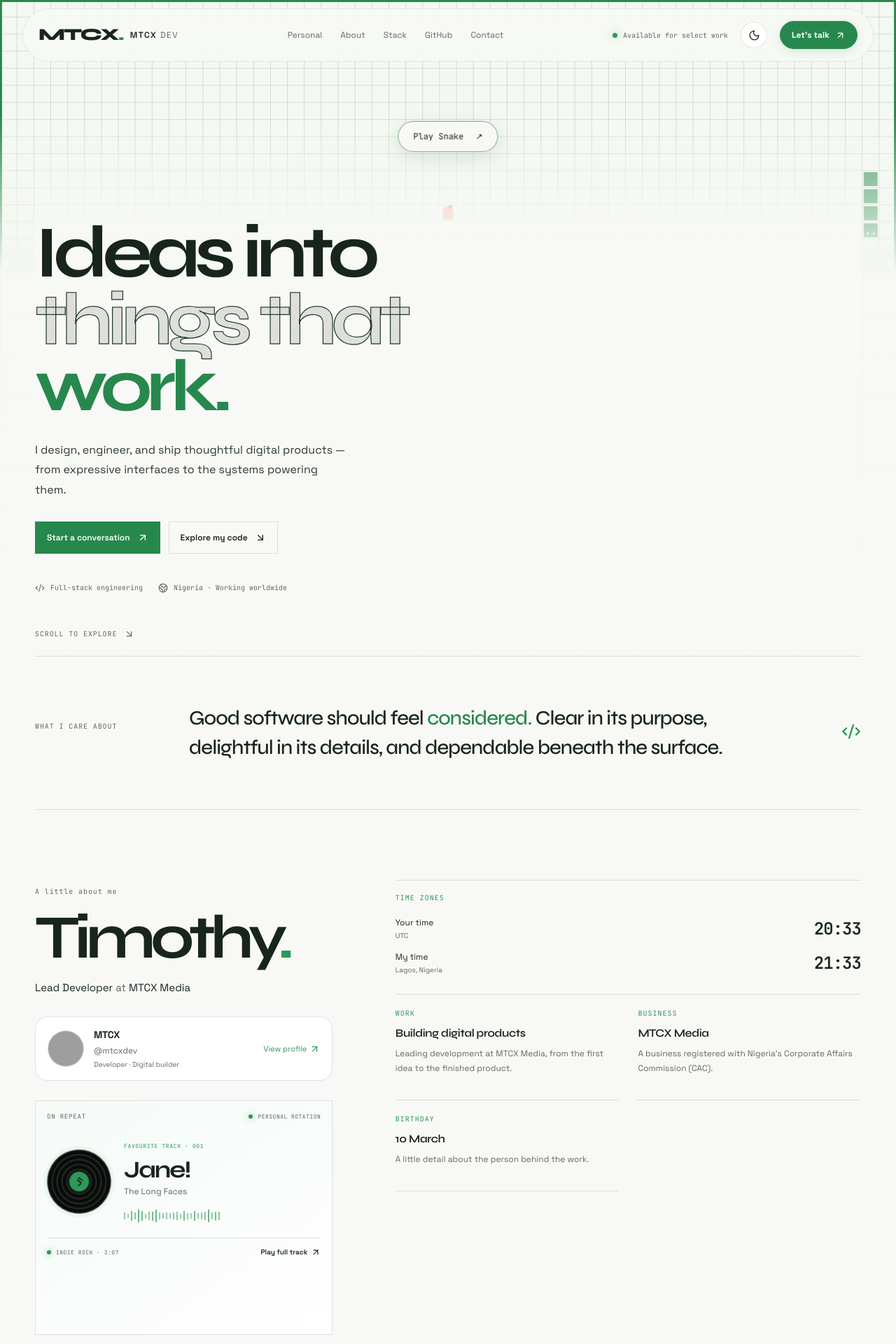
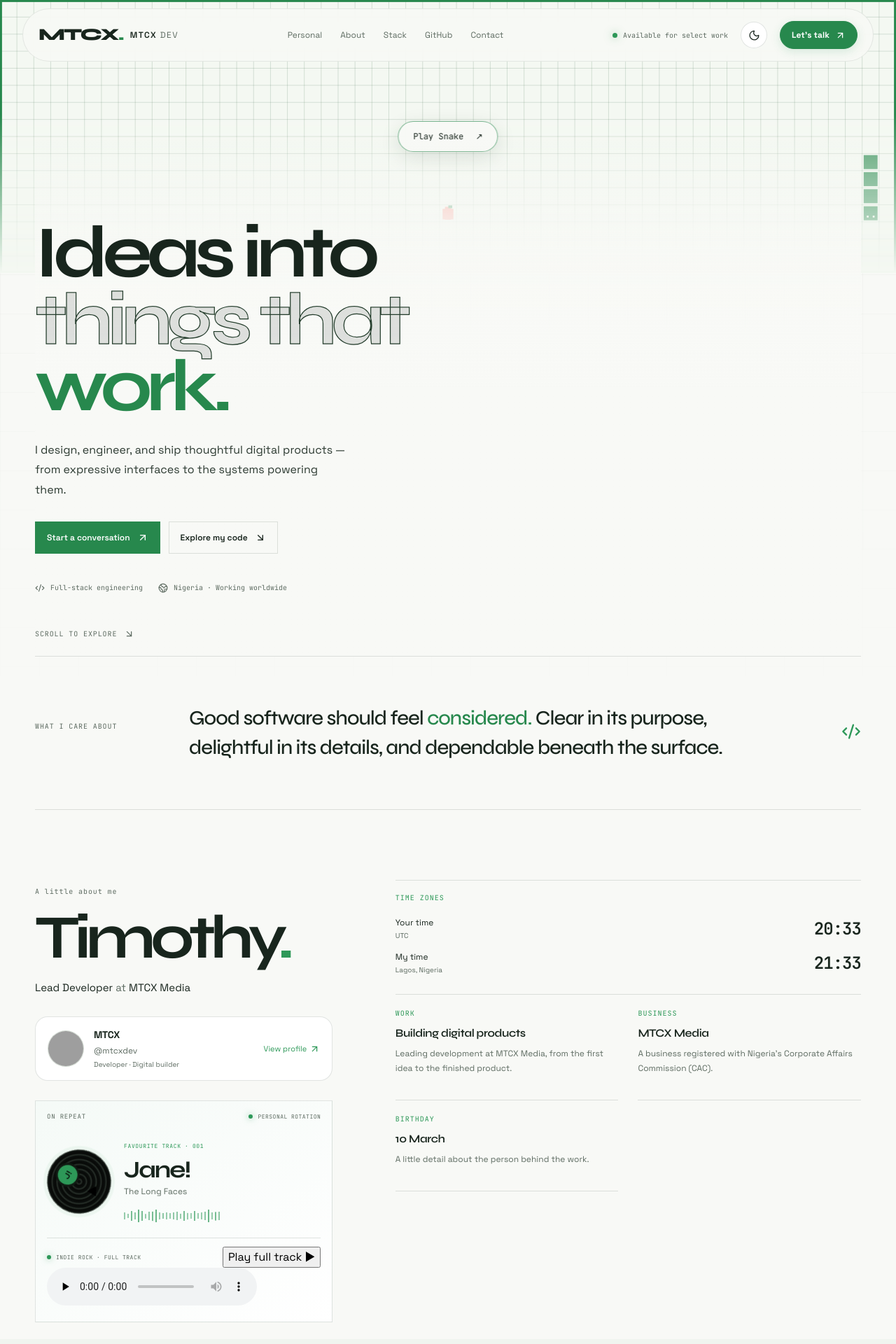
Before and after one commit to mtcxdev/mtcxdev.github.io, a React (Vite) app: page / in a window 1280 px wide. Shown: the top 1920 px of the page at 70% size. Built offline with nearby package versions, Linux system fonts and the light colour scheme; no server answers; grey boxes are pictures that could not be loaded.

Commit message:
Remove broken intro overlay and add local full-track audio player

```diff
--- a/src/App.tsx
+++ b/src/App.tsx
@@ -1,4 +1,4 @@
-import { lazy, Suspense, useCallback, useEffect, useMemo, useState } from 'react';
+import { lazy, Suspense, useCallback, useEffect, useMemo, useRef, useState } from 'react';
 import { ArrowDownRight, ArrowUpRight, Code2, ExternalLink, GitBranch, Globe2, Moon, Sun } from 'lucide-react';
 import './App.css';
 import { PageViews } from './components/PageViews';
@@ -16,7 +16,7 @@ const TECH = [
   { group: 'Product & workflow', items: [['Git','git'],['GitHub Actions','githubactions'],['Figma','figma'],['Linux','linux'],['Sentry','sentry'],['PostHog','posthog'],['Stripe','stripe'],['Brevo','brevo']] },
 ];
 
-function GithubActivity({ onLoaded }: { onLoaded: () => void }) {
+function GithubActivity() {
   const [contributions,setContributions] = useState<Contribution[]>([]);
   const [repos,setRepos] = useState<Repo[]>([]);
   const [status,setStatus] = useState<'loading'|'ready'|'error'>('loading');
@@ -25,9 +25,9 @@ function GithubActivity({ onLoaded }: { onLoaded: () => void }) {
     Promise.all([
       fetch(`https://github-contributions-api.jogruber.de/v4/${USER}?y=last`).then(r=>{if(!r.ok) throw new Error('contributions unavailable'); return r.json()}),
       fetch(`https://api.github.com/users/${USER}/repos?sort=updated&per_page=100`).then(r=>{if(!r.ok) throw new Error('repositories unavailable'); return r.json()})
-    ]).then(([activity,repositoryList])=>{ if(!live)return; setContributions(activity.contributions||[]); setRepos(repositoryList); setStatus('ready'); onLoaded(); }).catch(()=>{if(live){setStatus('error');onLoaded()}});
+    ]).then(([activity,repositoryList])=>{ if(!live)return; setContributions(activity.contributions||[]); setRepos(repositoryList); setStatus('ready'); }).catch(()=>{if(live){setStatus('error')}});
     return ()=>{live=false};
-  },[onLoaded]);
+  },[]);
   const visibleContributions = useMemo(() => {
     const days = 365;
     const cutoff = new Date(); cutoff.setHours(0,0,0,0); cutoff.setDate(cutoff.getDate()-days+1);
@@ -57,47 +57,48 @@ function LocalTimeCard() {
 
 
 function FavouriteSongPlayer() {
-  return <section className="favourite-song" aria-label="Favourite song">
+  const audioRef = useRef<HTMLAudioElement>(null);
+  const [playing, setPlaying] = useState(false);
+  const [audioError, setAudioError] = useState(false);
+  const togglePlayback = async () => {
+    const audio = audioRef.current;
+    if (!audio) return;
+    if (audio.paused) {
+      try { await audio.play(); setAudioError(false); } catch { setAudioError(true); setPlaying(false); }
+    } else { audio.pause(); }
+  };
+  return <section className={`favourite-song${playing ? ' is-playing' : ''}`} aria-label="Favourite song">
     <div className="favourite-song-top"><span className="eyebrow">ON REPEAT</span><span className="song-live"><i/> PERSONAL ROTATION</span></div>
     <div className="song-player-main">
-      <a className="song-vinyl" href="https://www.youtube.com/watch?v=HydkjjDNTmY" target="_blank" rel="noreferrer" aria-label="Listen to Jane! by The Long Faces on Spotify"><span className="vinyl-label"><i>J!</i></span></a>
+      <button className="song-vinyl" type="button" onClick={togglePlayback} aria-label={playing ? 'Pause Jane!' : 'Play Jane!'}><span className="vinyl-label"><i>J!</i></span><span className="vinyl-play-glyph">{playing ? 'Ⅱ' : '▶'}</span></button>
       <div className="song-copy"><span className="song-track-number">FAVOURITE TRACK · 001</span><h3>Jane!</h3><p>The Long Faces</p><div className="song-waveform" aria-hidden="true">{Array.from({length:28},(_,i)=><i key={i} style={{'--bar':(18+((i*17+11)%28))+'px'} as React.CSSProperties}/>)}</div></div>
     </div>
-    <div className="song-player-links"><span><i/> INDIE ROCK · 3:07</span><a href="https://www.youtube.com/watch?v=HydkjjDNTmY" target="_blank" rel="noreferrer">Play full track <ArrowUpRight size={14}/></a></div>
-    <iframe className="song-spotify-embed" src="https://www.youtube-nocookie.com/embed/HydkjjDNTmY?rel=0" title="Jane! by The Long Faces — full track on YouTube" width="100%" height="80" frameBorder="0" allow="autoplay; clipboard-write; encrypted-media; fullscreen; picture-in-picture" loading="lazy" />
+    <div className="song-player-links"><span><i/> INDIE ROCK · FULL TRACK</span><button type="button" onClick={togglePlayback}>{playing ? 'Pause track' : 'Play full track'} <span aria-hidden="true">{playing ? 'Ⅱ' : '▶'}</span></button></div>
+    <audio ref={audioRef} className="song-audio" src="/audio/jane-the-long-faces.mp3" preload="none" controls onPlay={() => setPlaying(true)} onPause={() => setPlaying(false)} onEnded={() => setPlaying(false)} onError={() => { setAudioError(true); setPlaying(false); }} />
+    {audioError && <p className="song-audio-note" role="status">Add <code>public/audio/jane-the-long-faces.mp3</code> to the repository to enable playback.</p>}
   </section>;
 }
 
-function MiniGame({ onReady }: { onReady: () => void }) {
-  return <section className="game-dock" id="play" aria-label="Snake game preview"><div className="game-dock-preview"><Suspense fallback={<div className="game-board loading-state">Loading game…</div>}><PixelCatchGame onReady={onReady} /></Suspense></div></section>;
+function MiniGame() {
+  return <section className="game-dock" id="play" aria-label="Snake game preview"><div className="game-dock-preview"><Suspense fallback={<div className="game-board loading-state">Loading game…</div>}><PixelCatchGame /></Suspense></div></section>;
 }
 
 export function App() {
   const [theme,setTheme] = useState<'dark'|'light'>(() => { try { return (localStorage.getItem('mtcx-theme') as 'dark'|'light') || (matchMedia('(prefers-color-scheme: light)').matches?'light':'dark'); } catch { return 'dark'; } });
   const [scrolled,setScrolled] = useState(false);
-  const [githubReady,setGithubReady] = useState(false);
-  const [gameReady,setGameReady] = useState(false);
-  const [minimumTimeElapsed,setMinimumTimeElapsed] = useState(false);
-  const [introVisible,setIntroVisible] = useState(true);
-  const markGameReady = useCallback(() => setGameReady(true), []);
-  const markGithubReady = useCallback(() => setGithubReady(true), []);
-  useEffect(()=>{const timer=window.setTimeout(()=>setMinimumTimeElapsed(true),1900);return()=>window.clearTimeout(timer)},[]);
-  useEffect(()=>{if(githubReady&&gameReady&&minimumTimeElapsed){const timer=window.setTimeout(()=>setIntroVisible(false),460);return()=>window.clearTimeout(timer)}},[githubReady,gameReady,minimumTimeElapsed]);
-  useEffect(()=>{const timer=window.setTimeout(()=>{setGithubReady(true);setGameReady(true)},8000);return()=>window.clearTimeout(timer)},[]);
   useEffect(()=>{document.documentElement.dataset.theme=theme; try{localStorage.setItem('mtcx-theme',theme)}catch{}},[theme]);
   useEffect(()=>{const onScroll=()=>setScrolled(window.scrollY>32);onScroll();window.addEventListener('scroll',onScroll,{passive:true});return()=>window.removeEventListener('scroll',onScroll)},[]);
   useEffect(()=>{const nodes=Array.from(document.querySelectorAll<HTMLElement>('.section-heading, .intro-strip, .personal-intro, .personal-detail, .about-note, .payre-showcase, .stack-group, .github-panel, .repo-card, .contact-content'));if(window.matchMedia('(prefers-reduced-motion: reduce)').matches)return;const observer=new IntersectionObserver(entries=>entries.forEach(entry=>{if(entry.isIntersecting){(entry.target as HTMLElement).classList.add('is-visible');observer.unobserve(entry.target)}}),{threshold:.12,rootMargin:'0px 0px -35px 0px'});nodes.forEach((node,index)=>{node.dataset.reveal=index%2===0?'left':'right';observer.observe(node)});return()=>observer.disconnect()},[]);
   return <div className="site-shell">
-    {introVisible && <div className={`intro-loader ${githubReady&&gameReady&&minimumTimeElapsed?'is-exiting':''}`} aria-hidden="true"><div className="loader-page"><div className="loader-header"><span className="loader-brand">MTCX<span>.</span></span><span className="loader-header-controls"><i/><i/></span></div><div className="loader-snake-cta"><i/><span>Play Snake <b>↗</b></span><div className="loader-snake"><i/><i/><i/></div></div><section className="loader-hero-real"><div className="loader-hero-copy"><div className="loader-headline-real"><i/><i/><i/></div><div className="loader-description-real"><i/><i/><i/></div><div className="loader-buttons-real"><i/><i/></div><div className="loader-footnotes-real"><i/><i/></div></div><span className="loader-scroll-cue"><i/></span></section><div className="loader-strip-real"><i/><span><i/><i/><i/></span></div><section className="loader-personal-real"><div className="loader-personal-title"><i/><i/><i/></div><div className="loader-personal-content"><div className="loader-song-card"><i/><span><i/><i/><i/></span></div><div className="loader-detail-grid"><i/><i/><i/></div></div></section></div><div className="loader-shimmer" /></div>}
     <div className="ambient-grid" aria-hidden="true"/><header className={`site-header ${scrolled?'is-scrolled':''}`}><a className="brand" href="#top" aria-label="MTCX Dev home"><span className="brand-mark">MTCX<span>.</span></span><span className="brand-name">MTCX <b>DEV</b></span></a><nav className="main-nav" aria-label="Main navigation"><a href="#personal">Personal</a><a href="#about">About</a><a href="#stack">Stack</a><a href="#github">GitHub</a><a href="#contact">Contact</a></nav><div className="header-actions"><span className="availability"><i/> Available for select work</span><button className="theme-toggle" onClick={()=>setTheme(t=>t==='dark'?'light':'dark')} aria-label={`Switch to ${theme==='dark'?'light':'dark'} mode`}>{theme==='dark'?<Sun size={17}/>:<Moon size={17}/>}</button><a className="header-contact" href="#contact">Let’s talk <ArrowUpRight size={15}/></a></div></header>
-    <MiniGame onReady={markGameReady}/>
+    <MiniGame />
     <main id="top"><section className="hero section"><div className="hero-copy"><h1>Ideas into<br/><span className="headline-outline">things that</span><br/><span className="headline-accent">work.</span></h1><p className="hero-description">I design, engineer, and ship thoughtful digital products — from expressive interfaces to the systems powering them.</p><div className="hero-actions"><a className="button button-primary" href="#contact">Start a conversation <ArrowUpRight size={16}/></a><a className="button button-quiet" href="#github">Explore my code <ArrowDownRight size={16}/></a></div><div className="hero-footnote"><span><Code2 size={14}/> Full-stack engineering</span><span><Globe2 size={14}/> Nigeria · Working worldwide</span></div></div><a className="scroll-cue" href="#about"><span>SCROLL TO EXPLORE</span><ArrowDownRight size={15}/></a></section>
     <section className="intro-strip"><span className="eyebrow">WHAT I CARE ABOUT</span><p>Good software should feel <em>considered.</em> Clear in its purpose, delightful in its details, and dependable beneath the surface.</p><span className="strip-symbol"><Code2 size={28}/></span></section>
     <section className="section personal-section" id="personal"><div className="personal-intro"><p className="eyebrow">A little about me</p><h2>Timothy<span>.</span></h2><p className="personal-role">Lead Developer <span>at</span> MTCX Media</p><a className="x-profile-card" href="https://x.com/mtcxdev" target="_blank" rel="noreferrer" aria-label="Open MTCX on X"><img className="x-profile-avatar" src="https://unavatar.io/x/mtcxdev" alt="MTCX profile avatar on X" loading="lazy"/><span className="x-profile-copy"><strong>MTCX</strong><span>@mtcxdev</span><small>Developer · Digital builder</small></span><span className="x-profile-action">View profile <ArrowUpRight size={15}/></span></a><FavouriteSongPlayer /></div><div className="personal-details"><LocalTimeCard/><div className="personal-detail"><span>WORK</span><strong>Building digital products</strong><p>Leading development at MTCX Media, from the first idea to the finished product.</p></div><div className="personal-detail"><span>BUSINESS</span><strong>MTCX Media</strong><p>A business registered with Nigeria’s Corporate Affairs Commission (CAC).</p></div><div className="personal-detail"><span>BIRTHDAY</span><strong>10 March</strong><p>A little detail about the person behind the work.</p></div></div></section>
     <section className="section about-section" id="about"><div className="section-heading"><div><p className="eyebrow">About</p><h2>Engineer by craft.<br/><em>Builder by nature.</em></h2></div><p className="section-lead">I work across product design and software engineering to turn ambitious ideas into useful, lasting experiences.</p></div><div className="about-grid"><div className="about-note"><span className="note-number">01</span><h3>Thoughtful by design.</h3><p>Interfaces with intention, systems with a clear shape, and details that make a product feel complete.</p></div><div className="about-note"><span className="note-number">02</span><h3>Practical by default.</h3><p>Performance, accessibility, maintainability, and real user needs are part of the build — not a later pass.</p></div><div className="about-note"><span className="note-number">03</span><h3>Curious at the edges.</h3><p>I enjoy the overlap between frontend craft, backend systems, developer tooling, and playful experiments.</p></div></div></section>
     <section className="section payre-section" id="payre"><div className="section-heading"><div><p className="eyebrow">Featured product</p><h2>One thing worth<br/><em>showing you.</em></h2></div></div><div className="payre-showcase"><div className="payre-screenshot-frame"><img src="/projects/payre-live.png" alt="Screenshot of the Payre payment product" loading="lazy" /></div><div className="payre-preview-bottom"><div><strong>Payre</strong><span>Payments, thoughtfully built.</span></div><a className="text-link" href="https://payre.onrender.com" target="_blank" rel="noreferrer">Visit Payre <ExternalLink size={15}/></a></div></div></section>
     <section className="section stack-section" id="stack"><div className="section-heading"><div><p className="eyebrow">Toolkit</p><h2>The tools behind<br/><em>the work.</em></h2></div><p className="section-lead">A living toolkit, grouped by how I use it — not a wall of badges.</p></div><details className="stack-details"><summary><span>Explore the full toolkit</span><span className="stack-summary-count">{TECH.reduce((count,group)=>count+group.items.length,0)} technologies</span><span className="stack-summary-icon" aria-hidden="true">+</span></summary><div className="stack-groups">{TECH.map((group,i)=><div className="stack-group" key={group.group}><div className="stack-group-label"><span>0{i+1}</span><h3>{group.group}</h3></div><div className="stack-items">{group.items.map(([name,slug],j)=><div className="stack-item" key={`${name}-${j}`}><img loading="lazy" src={`https://cdn.simpleicons.org/${slug}/${theme==='dark'?'E7E7E7':'202020'}`} alt="" onError={e=>{(e.currentTarget as HTMLImageElement).style.visibility='hidden'}}/><span>{name}</span></div>)}</div></div>)}</div></details></section>
-    <GithubActivity onLoaded={markGithubReady}/>
+    <GithubActivity />
     <section className="contact-section" id="contact"><div className="contact-glow"/><div className="contact-content"><p className="eyebrow">Contact</p><h2>Let’s make<br/><em>it real.</em></h2><p>Have a product to build, a tricky problem to solve, or an idea you want to explore? I’m listening.</p><div className="contact-actions"><a className="button button-primary" href="mailto:devmtcx@gmail.com">Email me <ArrowUpRight size={16}/></a><a className="button button-quiet" href={`https://github.com/${USER}`} target="_blank" rel="noreferrer"><img className="brand-icon tiny-brand-icon" src="https://cdn.simpleicons.org/github" alt="" /> GitHub</a></div></div> </section></main>
     <footer className="site-footer"><a className="brand" href="#top"><span className="brand-mark">MTCX<span>.</span></span><span className="brand-name">MTCX <b>DEV</b></span></a><span><a href="mailto:devmtcx@gmail.com">devmtcx@gmail.com</a></span><div className="footer-links"><a href="https://x.com/mtcxdev" target="_blank" rel="noreferrer" aria-label="X"><img className="brand-icon" src="https://cdn.simpleicons.org/x" alt="" /><span>X</span></a><a href={`https://github.com/${USER}`} target="_blank" rel="noreferrer" aria-label="GitHub"><img className="brand-icon" src="https://cdn.simpleicons.org/github" alt="" /><span>GitHub</span></a><a href="mailto:devmtcx@gmail.com" aria-label="Email"><img className="brand-icon" src="https://cdn.simpleicons.org/gmail" alt="" /><span>Email</span></a><a href="#top">Back to top <ArrowUpRight size={13}/></a></div><span className="footer-year">© {new Date().getFullYear()}</span><PageViews /></footer>
   </div>;
```
